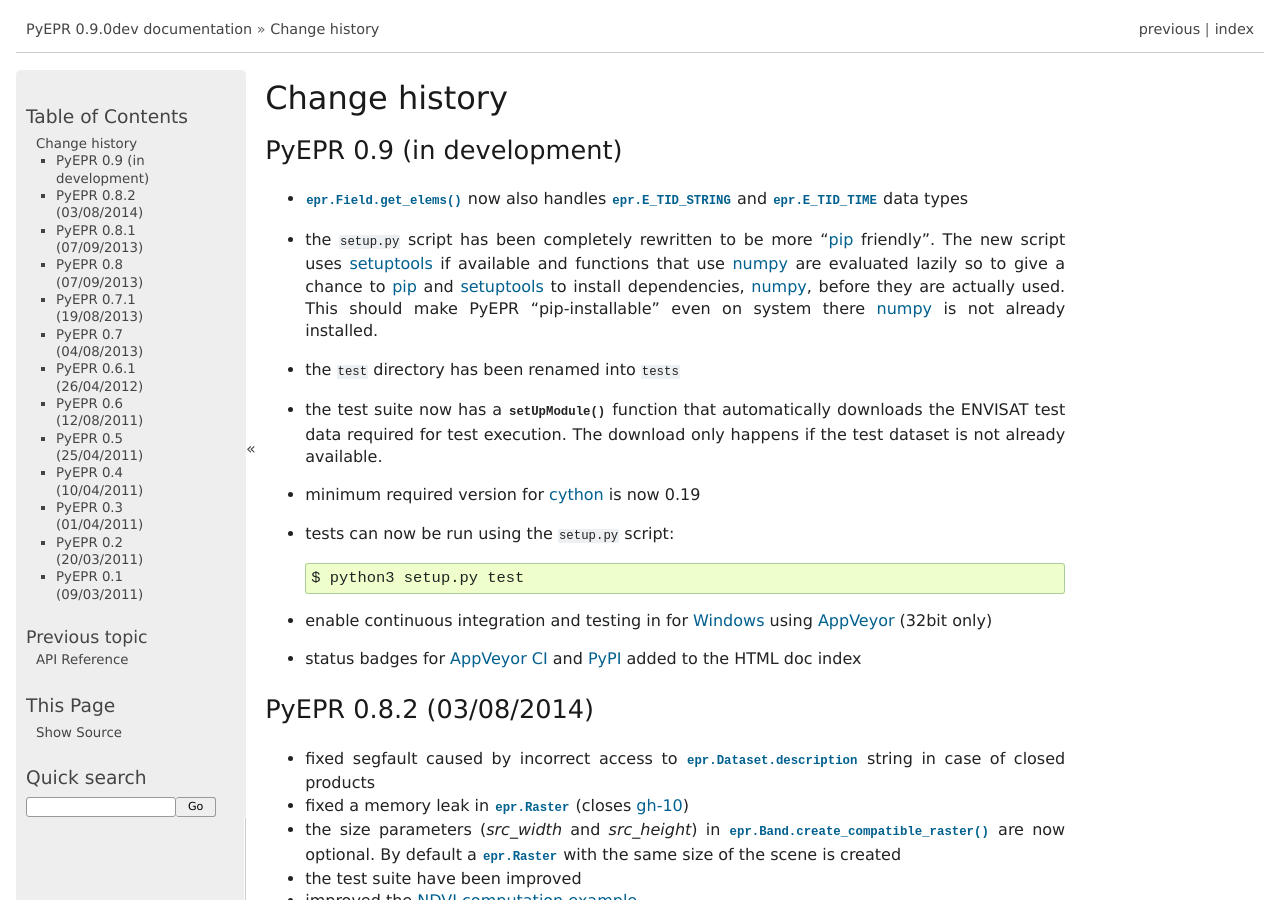
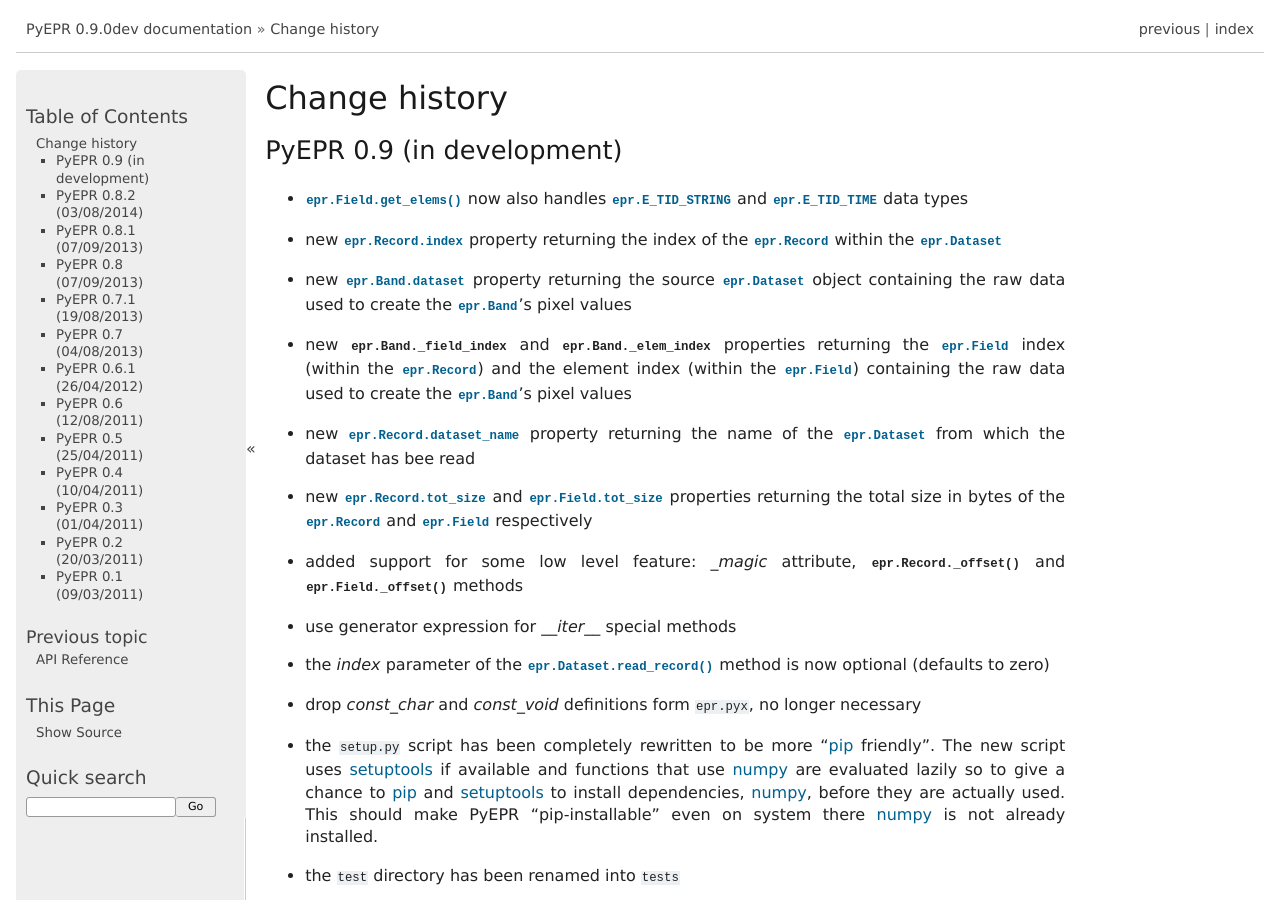
Before and after one commit to avalentino/pyepr, a Sphinx documentation site: the page built from doc/NEWS.txt, in a window 1280 px wide and 900 px high. Built offline with Sphinx 7.4.7, drawn with Linux system fonts in a browser that asks for light colours; formulas are drawn with MathJax 3.

Commit message:
Updated NEWS.txt file

```diff
--- a/doc/NEWS.txt
+++ b/doc/NEWS.txt
@@ -7,6 +7,28 @@
 
 * :meth:`epr.Field.get_elems` now also handles :data:`epr.E_TID_STRING` and
   :data:`epr.E_TID_TIME` data types
+* new :attr:`epr.Record.index` property returning the index of the
+  :class:`epr.Record` within the :class:`epr.Dataset`
+* new :attr:`epr.Band.dataset` property returning the source
+  :class:`epr.Dataset` object containing the raw data used to create the
+  :class:`epr.Band`\ ’s pixel values
+* new :attr:`epr.Band._field_index` and :attr:`epr.Band._elem_index`
+  properties returning the :class:`epr.Field` index (within the
+  :class:`epr.Record`) and the element index (within the :class:`epr.Field`)
+  containing the raw data used to create the :class:`epr.Band`\ ’s pixel
+  values
+* new :attr:`epr.Record.dataset_name` property returning the name of the
+  :class:`epr.Dataset` from which the dataset has bee read
+* new :attr:`epr.Record.tot_size` and :attr:`epr.Field.tot_size` properties
+  returning the total size in bytes of the :class:`epr.Record` and
+  :class:`epr.Field` respectively
+* added support for some low level feature: *_magic* attribute,
+  :meth:`epr.Record._offset` and :meth:`epr.Field._offset` methods
+* use generator expression for `__iter__` special methods
+* the *index* parameter of the :meth:`epr.Dataset.read_record` method is
+  now optional (defaults to zero)
+* drop `const_char` and `const_void` definitions form :file:`epr.pyx`,
+  no longer necessary
 * the :file:`setup.py` script has been completely rewritten to be more
   "pip_ friendly".  The new script uses setuptools_ if available and
   functions that use numpy_ are evaluated lazily so to give a chance to
```
